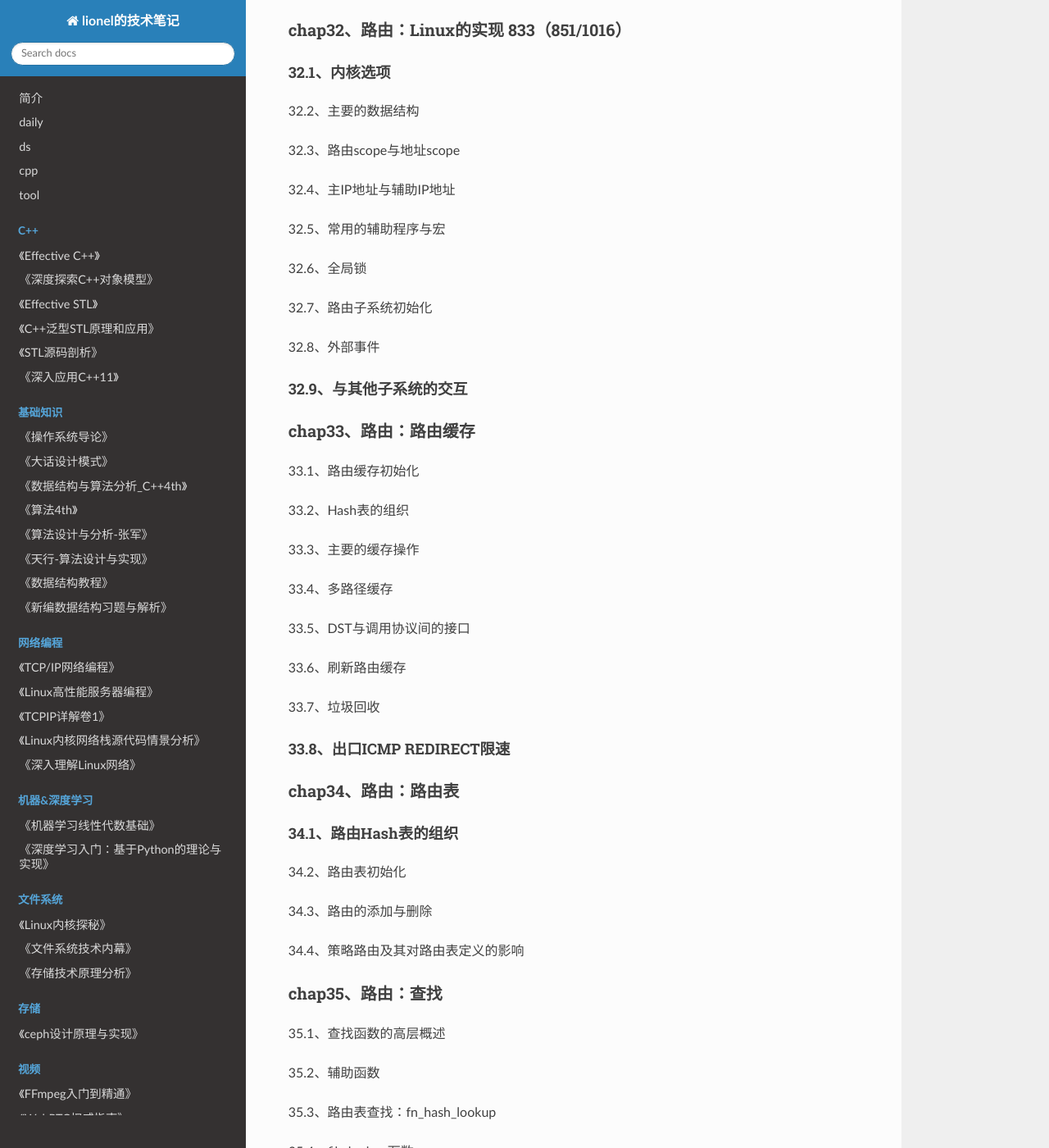
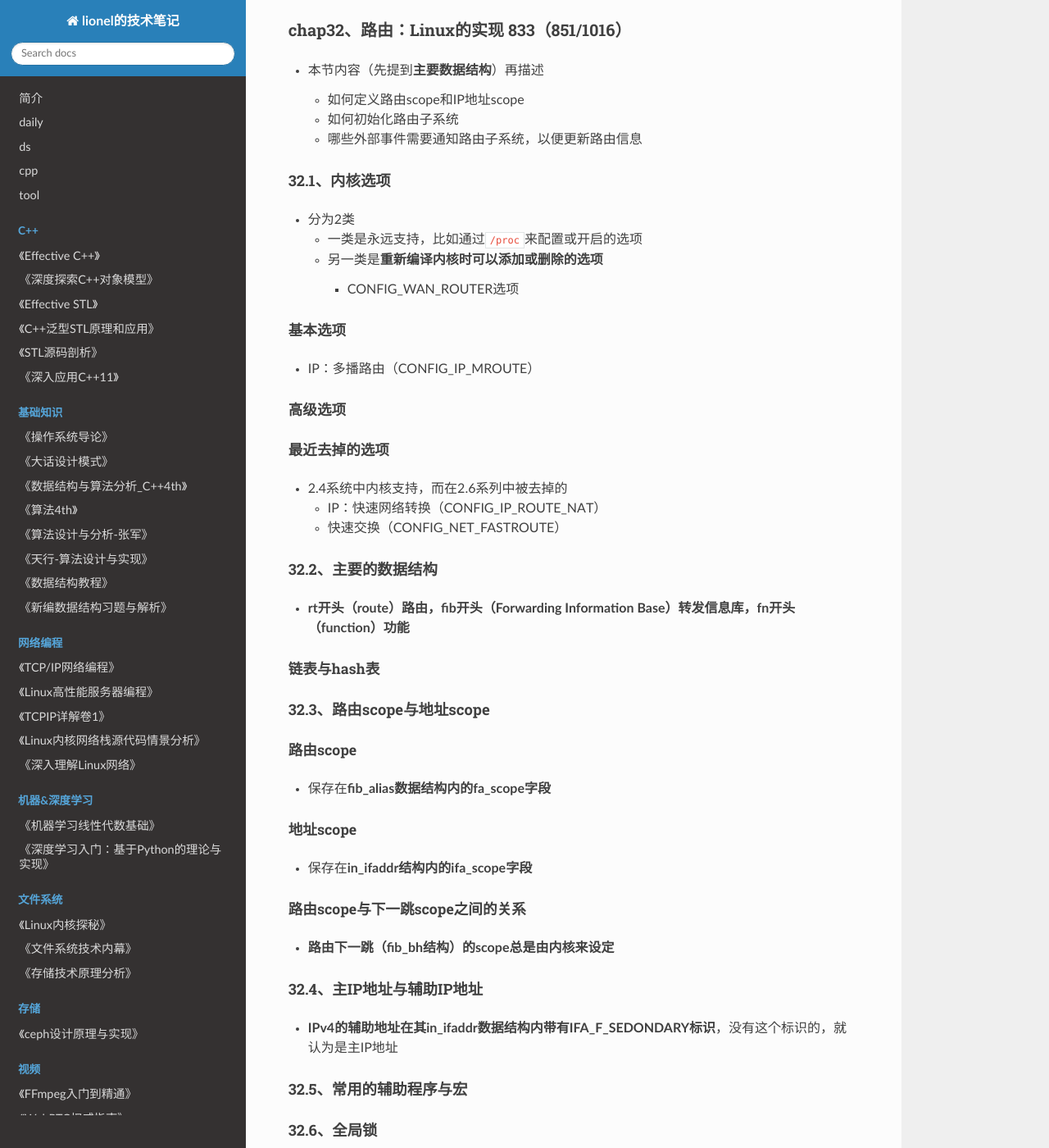
Before and after one commit to wolflion/booknotes, an MkDocs documentation site: the page built from docs/10network/深入理解Linux网络技术内幕.md, in a window 1280 px wide and 1400 px high, scrolled down 33506 px. Shown: the whole window at 82% size. Built offline with MkDocs 1.6.1, drawn with Linux system fonts in a browser that asks for light colours; nearby versions of some CDN libraries; some of the changed text lies outside the part shown.

Commit message:
Update 深入理解Linux网络技术内幕.md

```diff
--- a/docs/10network/深入理解Linux网络技术内幕.md
+++ b/docs/10network/深入理解Linux网络技术内幕.md
@@ -1325,43 +1325,186 @@ chap17、桥接：其它主题
 
 ### chap32、路由：Linux的实现  833（851/1016）
 
++ 本节内容（先提到**主要数据结构**）再描述
+  + 如何定义路由scope和IP地址scope
+  + 如何初始化路由子系统
+  + 哪些外部事件需要通知路由子系统，以便更新路由信息
+
 #### 32.1、内核选项
 
-32.2、主要的数据结构
++ 分为2类
+  + 一类是永远支持，比如通过`/proc`来配置或开启的选项
+  + 另一类是**重新编译内核时可以添加或删除的选项**
+    + CONFIG_WAN_ROUTER选项
 
-32.3、路由scope与地址scope
+##### 基本选项
 
-32.4、主IP地址与辅助IP地址
++ IP：多播路由（CONFIG_IP_MROUTE）
 
-32.5、常用的辅助程序与宏
+##### 高级选项
 
-32.6、全局锁
+##### 最近去掉的选项
 
-32.7、路由子系统初始化
++ 2.4系统中内核支持，而在2.6系列中被去掉的
+  + IP：快速网络转换（CONFIG_IP_ROUTE_NAT）
+  + 快速交换（CONFIG_NET_FASTROUTE）
 
-32.8、外部事件
+#### 32.2、主要的数据结构
+
++ **rt开头（route）路由，fib开头（Forwarding Information Base）转发信息库，fn开头（function）功能**
+
+##### 链表与hash表
+
+#### 32.3、路由scope与地址scope
+
+##### 路由scope
+
++ 保存在**fib_alias数据结构内的fa_scope字段**
+
+##### 地址scope
+
++ 保存在**in_ifaddr结构内的ifa_scope字段**
+
+##### 路由scope与下一跳scope之间的关系
+
++ **路由下一跳（fib_bh结构）的scope总是由内核来设定**
+
+#### 32.4、主IP地址与辅助IP地址
+
++ **IPv4的辅助地址在其in_ifaddr数据结构内带有IFA_F_SEDONDARY标识**，没有这个标识的，就认为是主IP地址
+
+#### 32.5、常用的辅助程序与宏
+
+#### 32.6、全局锁
+
++ fib_hash_lock（读写旋转锁rwlock）**保护所有的路由表**
++ fib_info_lock
++ fib_rules_lock
++ rt_flush_lock
+
+#### 32.7、路由子系统初始化
+
++ net/ipv4/route.c中的`ip_rt_init()`，**被net/ipv4/ip_output.c中的ip_init调用**
++ ip_rt_init函数功能
+  + 初始化数据结构和全局变量
+
+#### 32.8、外部事件
+
++ 路由子系统尤其对两类事件感兴趣
+  + 网络设备状态的变化
+  + 网络设备上IP配置的变化
+
+##### 辅助程序
+
+##### IP配置改变
+
++ **只要设备的IP配置发生变化，路由子系统就收到一个通知，并运行fib_inetaddr_event来处理该通知**
+
+###### 添加一个IP地址（fib_add_ifaddr）
+
+###### 删除一个IP地址（fib_del_ifaddr）
+
+##### 设备状态改变
+
++ 路由子系统向netdev_chain通知链注册三个不同的处理函数来处理设备状态的变化：
+  + fib_netdev_event更新路由表
+
+###### 对路由表的影响
+
+###### 对策略数据库的影响
+
+###### 对IP配置的影响
 
 #### 32.9、与其他子系统的交互
 
-### chap33、路由：路由缓存
+##### Netlink通知
 
-33.1、路由缓存初始化
+##### 策略路由与基于防火墙的分类器
 
-33.2、Hash表的组织
+##### 路由协议守护进程
 
-33.3、主要的缓存操作
+### chap33、路由：路由缓存  864（882/1016）
 
-33.4、多路径缓存
++ 路由缓存**减少路由表查找的时间**。路由缓存的核心是**与协议无关的目的缓存（Protocol Independent Destination Cache DST）**
++ **缓存的主要工作**：存储使路由子系统能够找到封包目的地的信息，并将这些信息通过一组函数提供给上层协议。
 
-33.5、DST与调用协议间的接口
+#### 33.1、路由缓存初始化
 
-33.6、刷新路由缓存
++ 在ip_rt_init中初始化
++ **缓存容量取决于主机中可用的物理内存的大小**
 
-33.7、垃圾回收
+#### 33.2、Hash表的组织
+
++ 在IPv4中，hash表bucket的类型是`rt_hash_bucket`，该结构**只包含一个指向冲突元素链表的指针和一个锁**
++ **缓存中的元素类型为rtable**
+
+#### 33.3、主要的缓存操作
+
++ **缓存中与协议无关的（DST）部分是一组dst_entry数据结构**
+
+##### 缓存锁
+
+##### 缓存表项的内存分配和引用计数
+
+##### 添加元素到缓存中
+
+##### 将路由缓存绑定到ARP缓存
+
++ **大多数路由缓存表项要被绑定到该路由下一跳地址对应的ARP缓存表项**
+
+##### 缓存查找
+
++ 路由子系统提供了**两个不同路由查找函数**，一个用于入口路由，一个用于出口路由
+  + ip_route_input
+  + ip_route_output_key
+
+###### 入口查找
+
+###### 出口查找
+
+#### 33.4、多路径缓存
+
+##### 注册一个缓存算法
+
+##### 路由缓存与多路径之间的接口
+
+##### 辅助函数
+
+##### 几种路由算法之间的共性
+
+##### 随机算法
+
+##### 加权随机算法
+
+##### 循环算法
+
+##### 设备循环算法
+
+#### 33.5、DST与调用协议间的接口
+
+##### IPsec变换与dst_entry的使用
+
+##### 外部事件
+
+#### 33.6、刷新路由缓存
+
+#### 33.7、垃圾回收
+
+##### 同步清理
+
+##### rt_garbage_collect函数
+
+##### 异步清理
+
+##### 过期标准
+
+##### 删除DST表项
+
+##### 调整和控制垃圾回收的变量
 
 #### 33.8、出口ICMP REDIRECT限速
 
-### chap34、路由：路由表
+### chap34、路由：路由表  901（919/1016）
 
 #### 34.1、路由Hash表的组织
 
```
